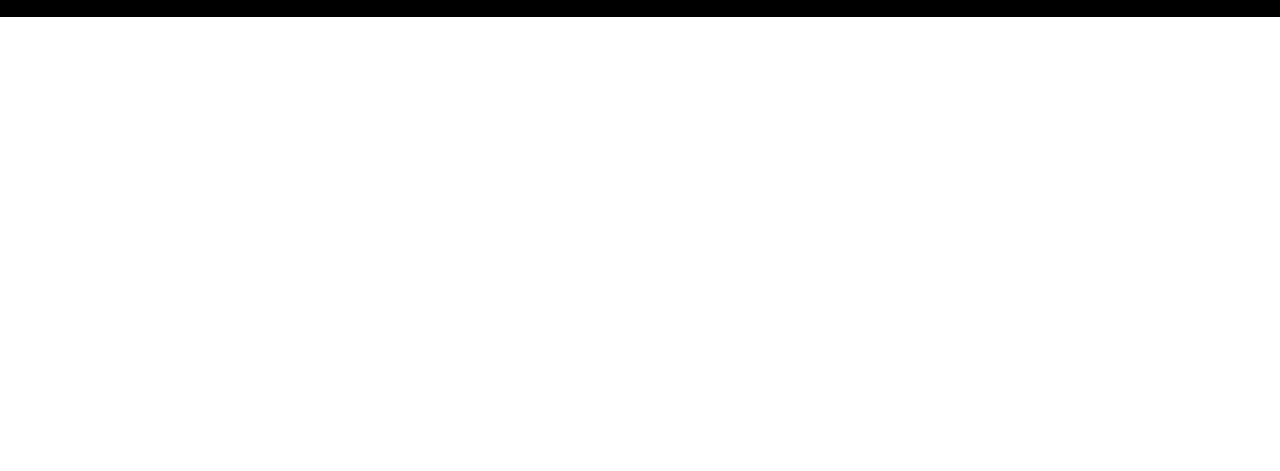
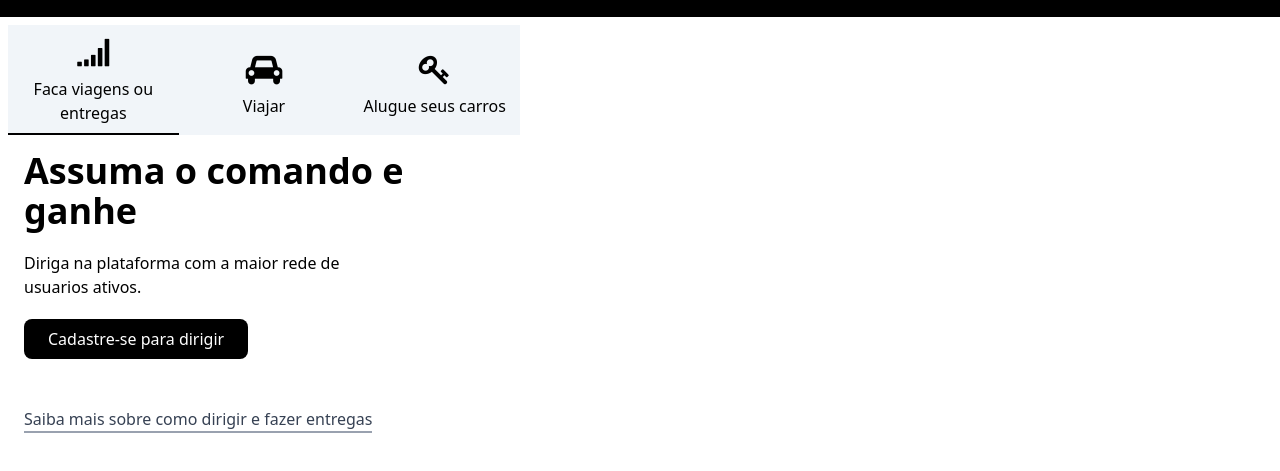
Before and after one commit to theguuholi/tailwind, a website: page src/uber.html in a window 1280 px wide. Shown: the part 63-534 px from the top of the page. Drawn offline with Linux system fonts and the light colour scheme.

Commit message:
uber again

```diff
--- a/src/uber.html
+++ b/src/uber.html
@@ -4,6 +4,11 @@
     <meta charset="UTF-8" />
     <meta name="viewport" content="width=device-width, initial-scale=1.0" />
     <link rel="stylesheet" href="../style/output.css" />
+    <link
+      rel="stylesheet"
+      href="https://cdnjs.cloudflare.com/ajax/libs/font-awesome/4.7.0/css/font-awesome.min.css"
+    />
+
     <title>Uber</title>
   </head>
   <body>
@@ -15,9 +20,21 @@
           <img src="./assets/uber/uberlogo.png" alt="logo" class="w-20 mr-7" />
 
           <nav class="hidden sm:flex items-center gap-4">
-            <a href="#" class="text-white font-medium hover:bg-gray-800 px-2 py-2 rounded-lg duration-300">Company</a>
-            <a href="#" class="text-white font-medium hover:bg-gray-800 px-2 py-2 rounded-lg duration-300">Safety</a>
-            <a href="#" class="text-white font-medium hover:bg-gray-800 px-2 py-2 rounded-lg duration-300">Help</a>
+            <a
+              href="#"
+              class="text-white font-medium hover:bg-gray-800 px-2 py-2 rounded-lg duration-300"
+              >Company</a
+            >
+            <a
+              href="#"
+              class="text-white font-medium hover:bg-gray-800 px-2 py-2 rounded-lg duration-300"
+              >Safety</a
+            >
+            <a
+              href="#"
+              class="text-white font-medium hover:bg-gray-800 px-2 py-2 rounded-lg duration-300"
+              >Help</a
+            >
           </nav>
         </div>
 
@@ -31,5 +48,48 @@
         </section>
       </div>
     </header>
+
+    <main class="w-full">
+      <div class="w-full max-w-7xl mx-auto flex">
+        <section class="bg-white max-w-lg w-full md:mx-2 md:my-2">
+          <div class="bg-slate-100 flex w-full items-center justify-center">
+            <section
+              class="flex-1 pt-3 flex flex-col items-center justify-center gap-2"
+            >
+              <i class="fa fa-signal" style="font-size: 32px"></i>
+              <span class="text-center font-medium"
+                >Faca viagens ou entregas</span
+              >
+              <span class="w-full bg-black h-[1.5px]"></span>
+            </section>
+
+            <section
+              class="flex-1 pt-3 flex flex-col items-center justify-center gap-2"
+            >
+              <i class="fa fa-car" style="font-size: 32px"></i>
+              <span class="text-center font-medium">Viajar</span>
+            </section>
+
+            <section
+              class="flex-1 pt-3 flex flex-col items-center justify-center gap-2"
+            >
+              <i class="fa fa-key" style="font-size: 32px"></i>
+              <span class="text-center font-medium">Alugue seus carros</span>
+            </section>
+          </div>
+
+          <div class="flex flex-col gap-5 px-4 my-4">
+            <h1 class="font-bold text-4xl max-w-sm">Assuma o comando e ganhe</h1>
+
+            <p class="max-w-sm">Diriga na plataforma com a maior rede de usuarios ativos.</p>
+
+            <button class="bg-black self-start text-white px-6 py-2 rounded-lg font-medium hover:scale-105 duration-200">Cadastre-se para dirigir</button>
+
+            <a href="#" class="text-gray-700 mt-7 mb-4 border-b-2 border-gray-400 self-start hover:border-gray-700 duration-300">Saiba mais sobre como dirigir e fazer entregas</a>
+          </div>
+
+        </section>
+      </div>
+    </main>
   </body>
 </html>
```
Also changed, not shown: style/output.css.
